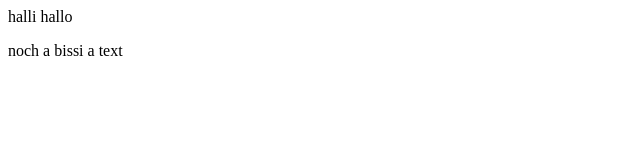
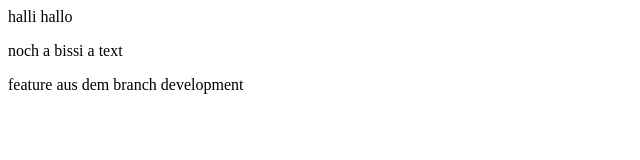
Before and after one commit to MaschekAnna/example, a plain HTML site: page index.html in a window 1280 px wide. Shown: the whole page, without its empty margins (0-640 px from the left). Drawn offline with Linux system fonts and the light colour scheme.

Commit message:
new feature added

```diff
--- a/index.html
+++ b/index.html
@@ -1,2 +1,3 @@
 <p>halli hallo</p>
 <p>noch a bissi a text</p>
+<p>feature aus dem branch development</p>
```
